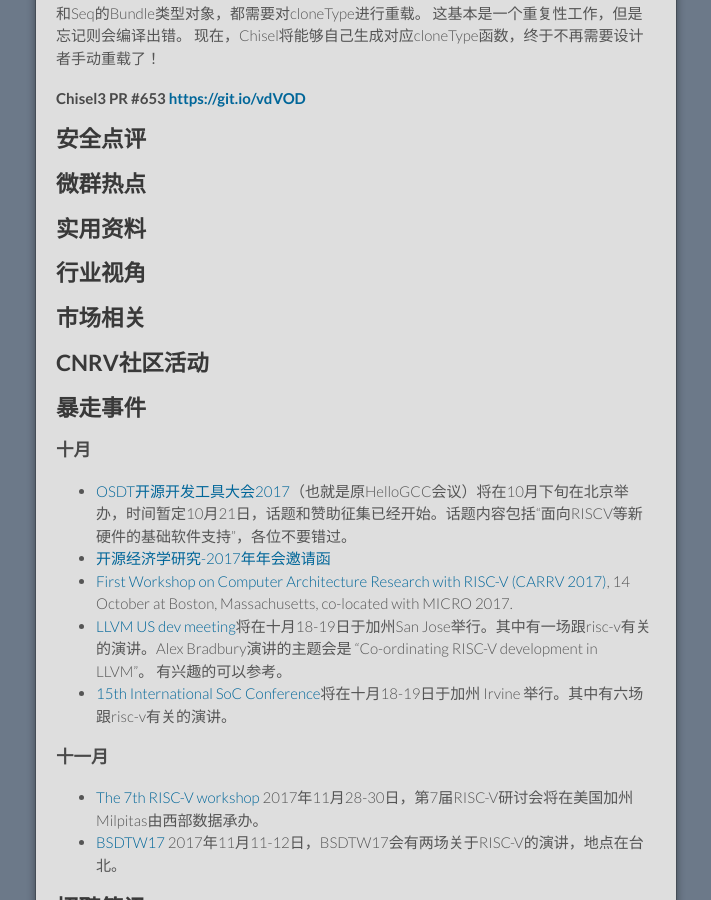
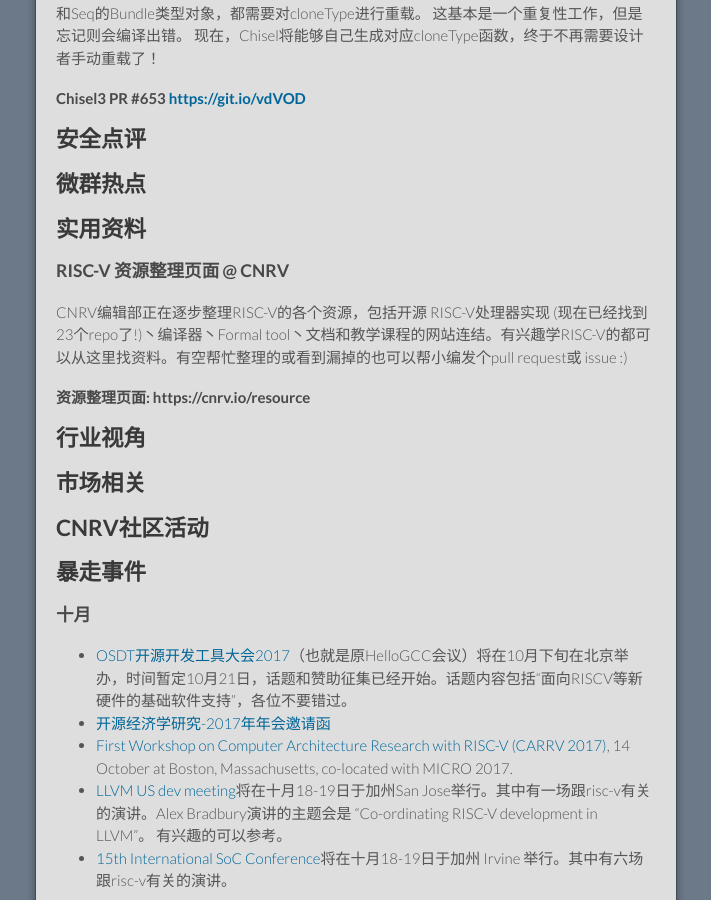
Before and after one commit to cnrv/home, a Jekyll site: the page built from bi-week-rpts/2017-10-12.md, in a window 1280 px wide and 900 px high, scrolled down 2818 px. Shown: the whole window, without its empty margins (284-995 px from the left). Built offline with Jekyll 4.4.1, drawn with Linux system fonts in a browser that asks for light colours; Markdown is read by kramdown in place of the engine named in the settings; comment, search, counter and statistics services are not loaded; our own code applies the rules of GitHub Pages for plain Markdown files.

Commit message:
加上資源頁面的消息

```diff
--- a/bi-week-rpts/2017-10-12.md
+++ b/bi-week-rpts/2017-10-12.md
@@ -120,6 +120,11 @@
 
 ## 实用资料
 
+### RISC-V 资源整理页面 @ CNRV
+CNRV编辑部正在逐步整理RISC-V的各个资源，包括开源 RISC-V处理器实现 (现在已经找到23个repo了!)丶编译器丶Formal tool丶文档和教学课程的网站连结。有兴趣学RISC-V的都可以从这里找资料。有空帮忙整理的或看到漏掉的也可以帮小编发个pull request或 issue :)
+
+#### 资源整理页面: https://cnrv.io/resource
+
 ## 行业视角
 
 ## 市场相关
```
